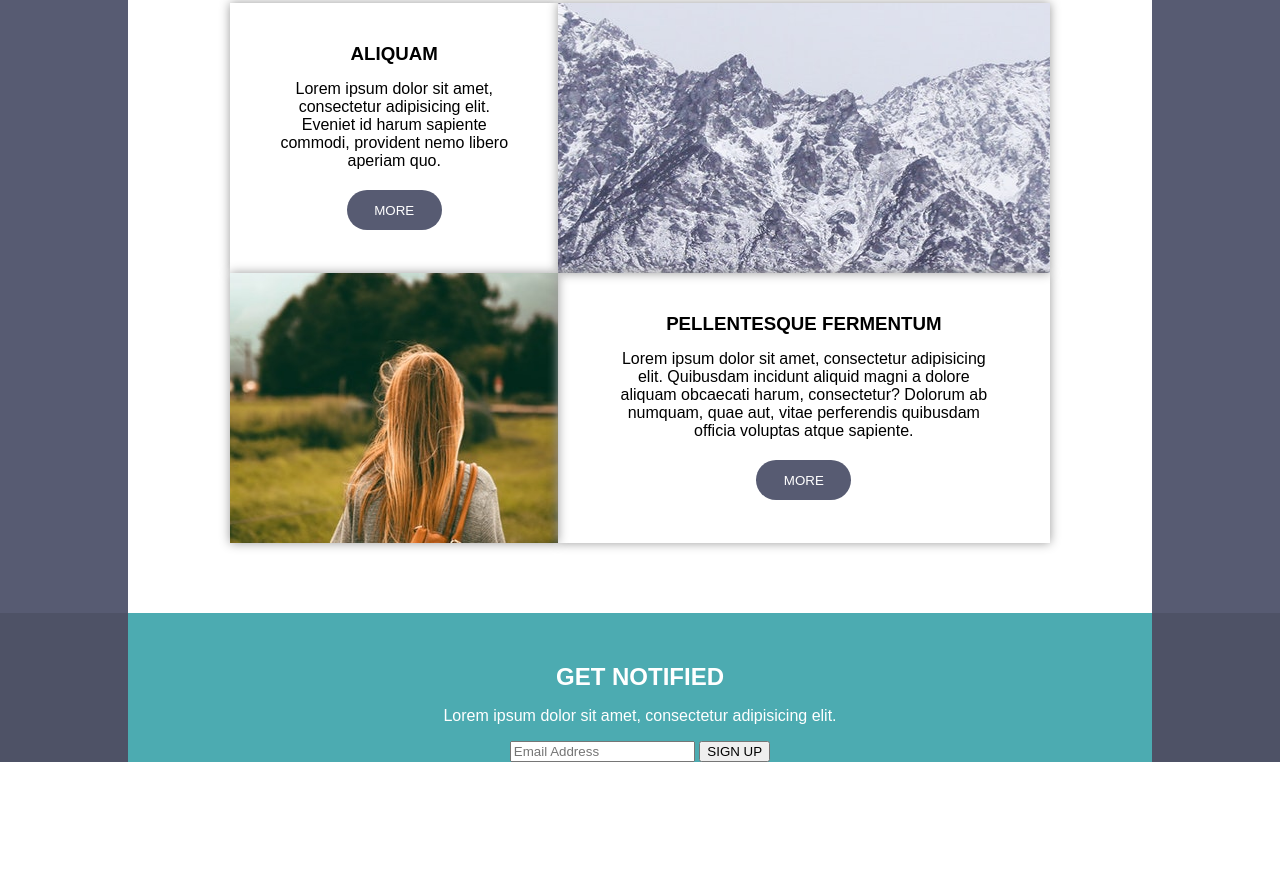
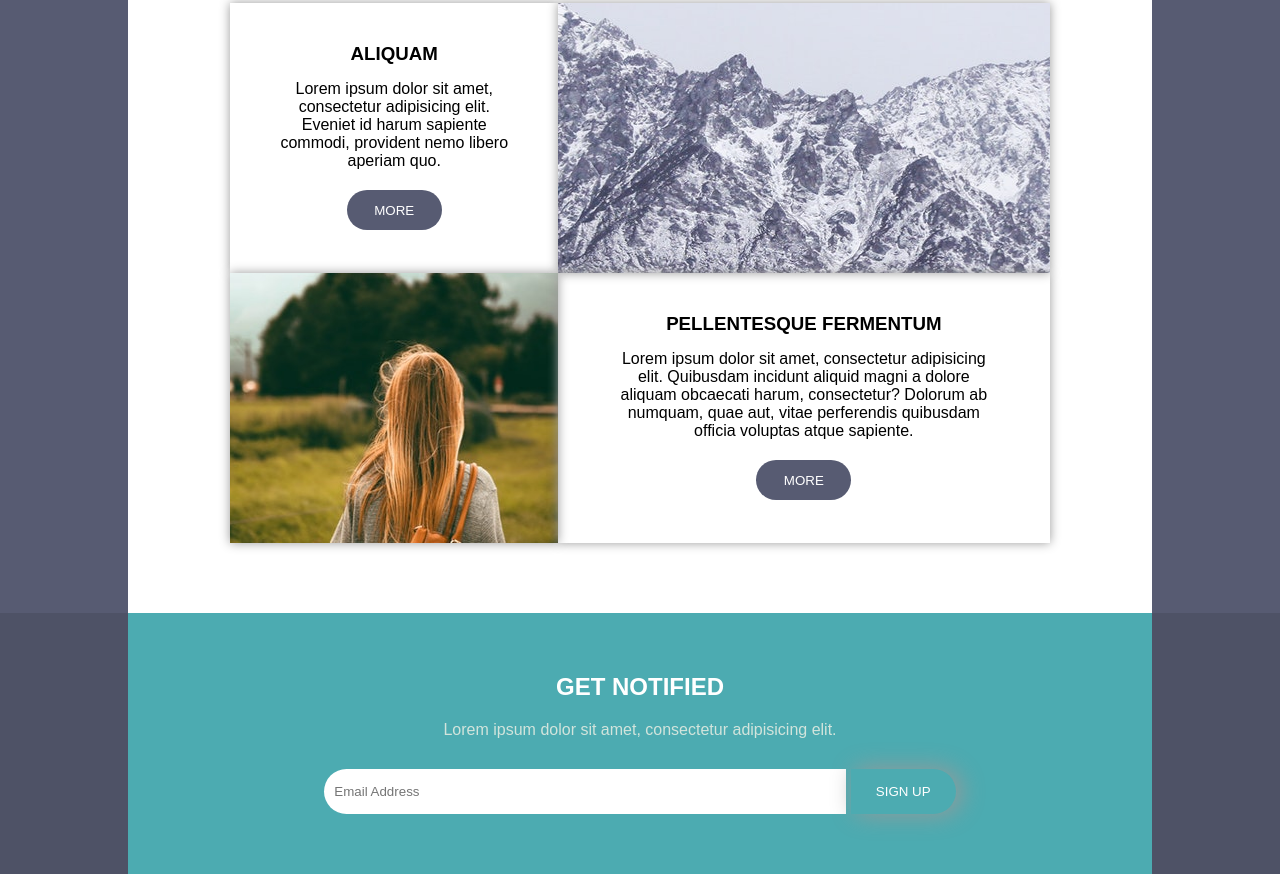
Before and after one commit to Tosinozin/altitude-clone, a plain HTML site: page index.html in a window 1280 px wide. Shown: the part 2060-2934 px from the top of the page. Before the commit the page ends 2822 px from the top, so only its background shows below. Drawn offline with Linux system fonts and the light colour scheme; files whose address does not match are found by name.

Commit message:
finished signup box

```diff
--- a/css/style.css
+++ b/css/style.css
@@ -303,8 +303,32 @@ nav a{
     background-color: rgb(76, 171, 177);
     text-align: center;
     color: #fff;
+    padding: 60px 0;
 }
 .container4 h2{
     margin: 0;
-    padding-top: 50px;
 }
+.container4 p{
+    margin: 0;
+    color: rgb(210, 228, 220);
+    padding: 20px 0  30px;
+}
+.container4 input[type = text]{
+    width: 50%;
+    padding: 10px 0 10px 10px;
+    height: 25px;
+    border-bottom-left-radius: 25px;
+    border-top-left-radius: 25px;
+    border: none;
+}
+.container4 button{
+    background-color: rgb(76, 171, 177);
+    color: #fff;
+    border-bottom-right-radius: 25px;
+    border-top-right-radius: 25px;
+    width: 105px;
+    height: 45px;
+    border: none;
+    box-shadow: 5px 0px 25px 0px #999;
+    cursor: pointer;
+}
```
